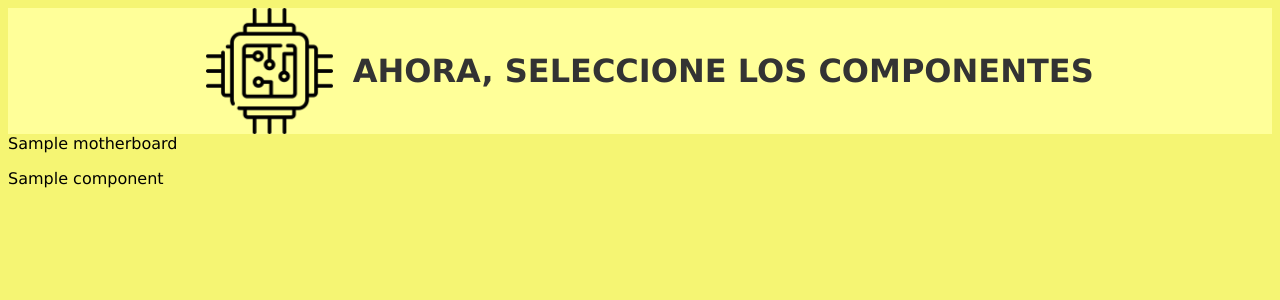
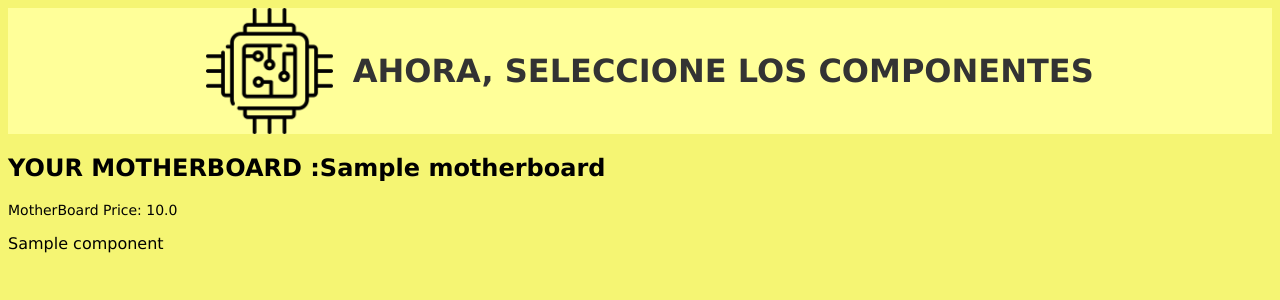
Before and after one commit to ChangKuoman/SACPU, a Flask app: template templates/simulator_motherboard.html in a window 1280 px wide. Shown: the top 300 px of the page. Run offline with Flask 2, Linux system fonts and the light colour scheme; the template is opened without the code that fills it: values that come from a table or form of the project are taken from there, others are empty; tables that the repository leaves empty hold one stand-in row (values such as "Sample post").

Commit message:
arreglando simulator_motherboard

```diff
--- a/app.py
+++ b/app.py
@@ -179,6 +179,12 @@ def simulator_motherboard(motherboard):
     try:
         componentTuples= db.session.query(Component, Compatible).filter(Component.id == Compatible.id_component).filter(Compatible.id_motherboard == int(motherboard)).all()
         componentList = [componentTuple[0] for componentTuple in componentTuples]
+
+        # TODO: separar los componentes por tipo (para imprimir por tipo en el simulator_motherboard.html) y los que no son ponerlos por tipo,
+        # pero qwue no son necesarios que tengan compatibilidad. Asimismo con los periféricos, pero puedas elegri varios tipos de periféricos
+        # con checkbox
+        # poner precio en c/u al imprimir al lado: Name:{{component.name}}-Price{{componente.price}}
+
     except Exception as e:
         error = True
         print(e)
--- a/templates/simulator.html
+++ b/templates/simulator.html
@@ -24,6 +24,7 @@
                         <input type="radio" id={{motherboard.id}} name="motherboard" value={{motherboard.id}}/>
                         <label for={{motherboard.id}}>{{motherboard.name}}</label>
                         <p class="description_list">Description: {{motherboard.description}}</p>
+                        <p class="description_list">Price: {{motherboard.price}}</p>
                     </li>
                 {% endfor %}
 
--- a/templates/simulator_motherboard.html
+++ b/templates/simulator_motherboard.html
@@ -15,7 +15,8 @@
             </h1>
         </header>
         <div>
-            {{motherboard.name}}
+            <h2>YOUR MOTHERBOARD :{{motherboard.name}}</h2>
+            <p class="description_list">MotherBoard Price: {{motherboard.price}}</p>
         </div>
         <div>
             {% for component in components%}
@@ -25,4 +26,8 @@
             {% endfor %}
         </div>
     </body>
+
+    <script>
+
+    </script>
 </html>
```
